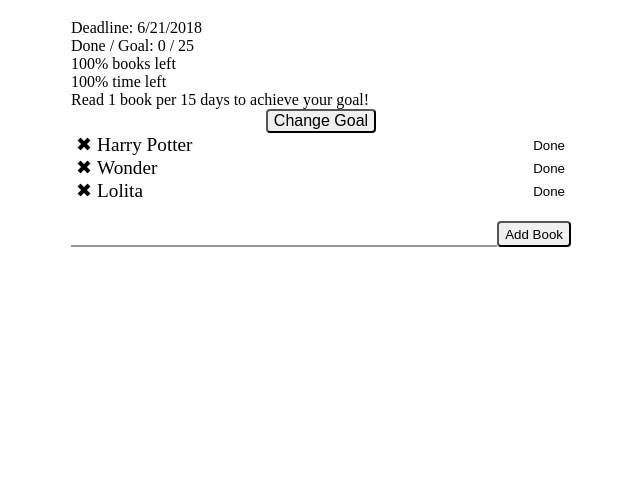
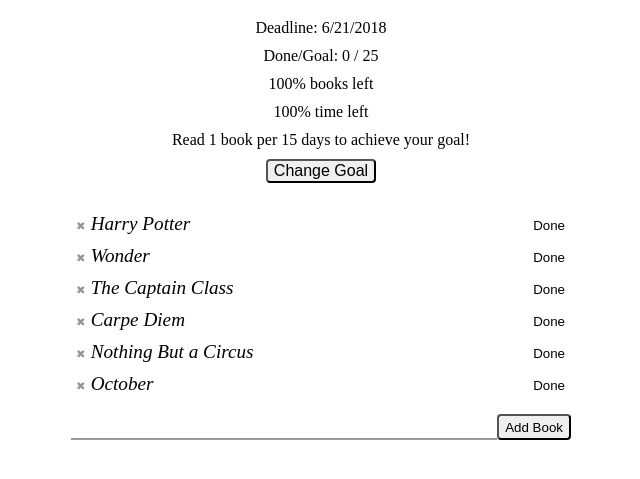
Before and after one commit to ml2439/ReactReduxReadingRecord, a React app: page /#/ in a window 1280 px wide. Shown: the part 71-550 px from the top of the page, without its empty margins (319-959 px from the left). Built offline with nearby package versions, Linux system fonts and the light colour scheme.

Commit message:
Update styles

```diff
--- a/src/actions/index.js
+++ b/src/actions/index.js
@@ -1,6 +1,6 @@
 import C from '../actionTypes/actionTypes'
 
-let nextId = 4
+let nextId = 7
 
 export const addBook = (name, id) => ({
     type: C.ADD_BOOK,
--- a/src/components/Stats.js
+++ b/src/components/Stats.js
@@ -19,7 +19,7 @@ const Stats = props => {
     return (
         <div className="stats">
             <div>Deadline: {props.goal.deadline}</div>
-            <div>Done / Goal: {booksDone} / {GOALNUM}</div>
+            <div>Done/Goal: {booksDone} / {GOALNUM}</div>
             <div>{percentToRead} books left</div>
             <div>{percentTimeLeft} time left</div>
             <div>Read 1 book per {daysPerBook} days to achieve your goal!</div>
--- a/src/reducers/bookReducer.js
+++ b/src/reducers/bookReducer.js
@@ -14,10 +14,28 @@ const initialState = [
         id: 2
     },
     {
-        name: "Lolita",
+        name: "The Captain Class",
         done: false,
         doneButton: "Done",
         id: 3
+    },
+    {
+        name: "Carpe Diem",
+        done: false,
+        doneButton: "Done",
+        id: 4
+    },
+    {
+        name: "Nothing But a Circus",
+        done: false,
+        doneButton: "Done",
+        id: 5
+    },
+    {
+        name: "October",
+        done: false,
+        doneButton: "Done",
+        id: 6
     }
 ]
 
@@ -47,7 +65,7 @@ export default function bookReducer(state=initialState, action) {
                 return {
                     ...book,
                     done: true,     // !book.done,
-                    doneButton: (new Date()).toLocaleDateString("en-US")
+                    doneButton: "Finished on: " + (new Date()).toLocaleDateString("en-US")
                 }
             }
             return book
--- a/src/stylesheets/app.scss
+++ b/src/stylesheets/app.scss
@@ -2,10 +2,14 @@
     max-width: 500px;
     margin: 0 auto;
 
+    .books {
+        margin-top: 30px;
+    }
+
     #button-submit {
         font-size: 1em;
         display: block;
-        margin: 0 auto;
+        margin: 10px auto;
         border-radius: 4px;
     }
 
--- a/src/stylesheets/book.scss
+++ b/src/stylesheets/book.scss
@@ -1,13 +1,18 @@
 .book {
     display: flex;
     font-size: 1.2em;
+    margin-top: 10px;
 
     .book-name {
         flex-grow: 1;
+        font-style: oblique;
 
         .remove-book {
             display: inline-block;
             padding: 0 5px;
+            font-style: normal;
+            font-size: .6em;
+            color: #999;
         }
     }
 }
--- a/src/stylesheets/stats.scss
+++ b/src/stylesheets/stats.scss
@@ -1,3 +1,7 @@
 .stats {
-    font-family: cursive;
+    text-align: center;
+
+    div {
+        margin: 0 0 10px 0;
+    }
 }
```
